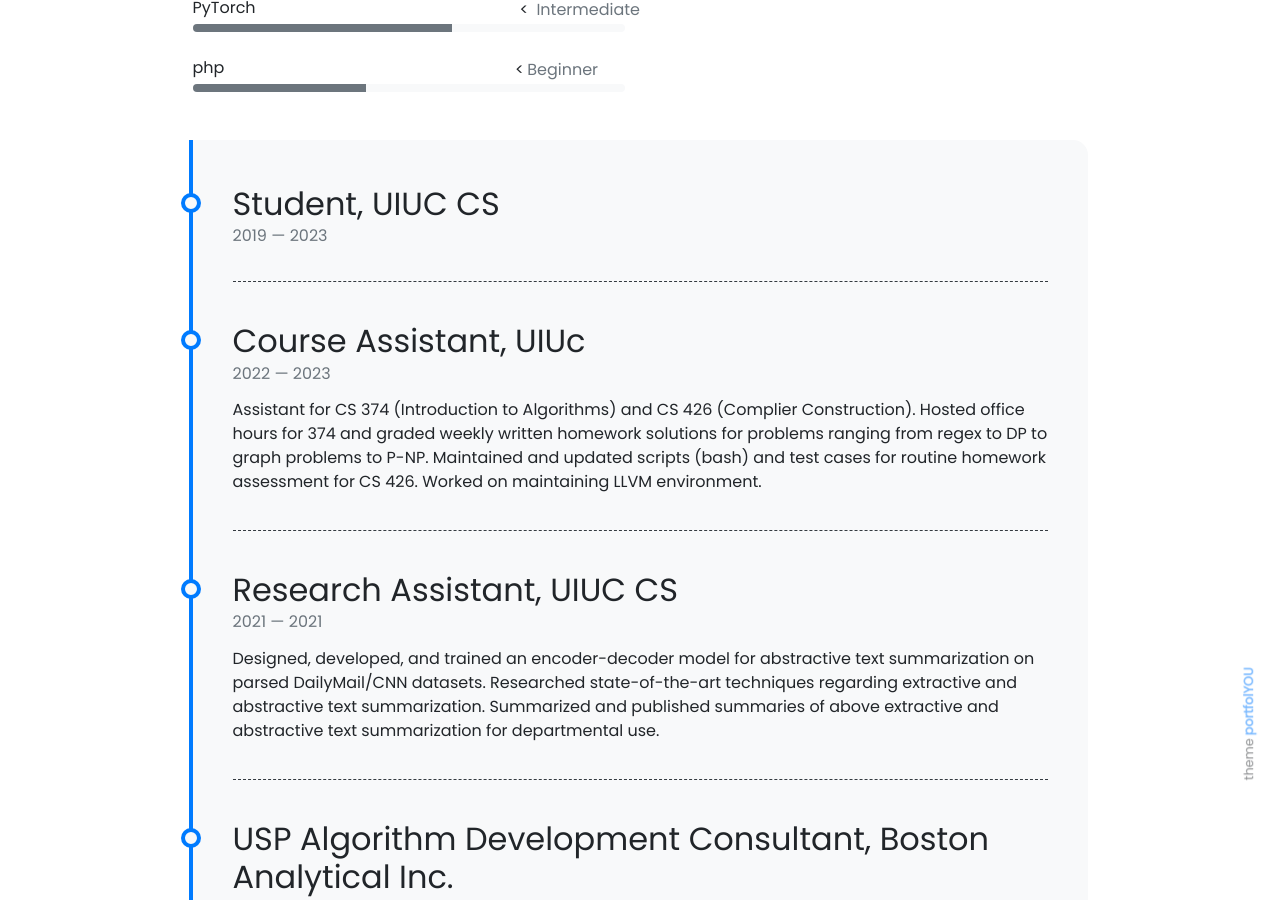
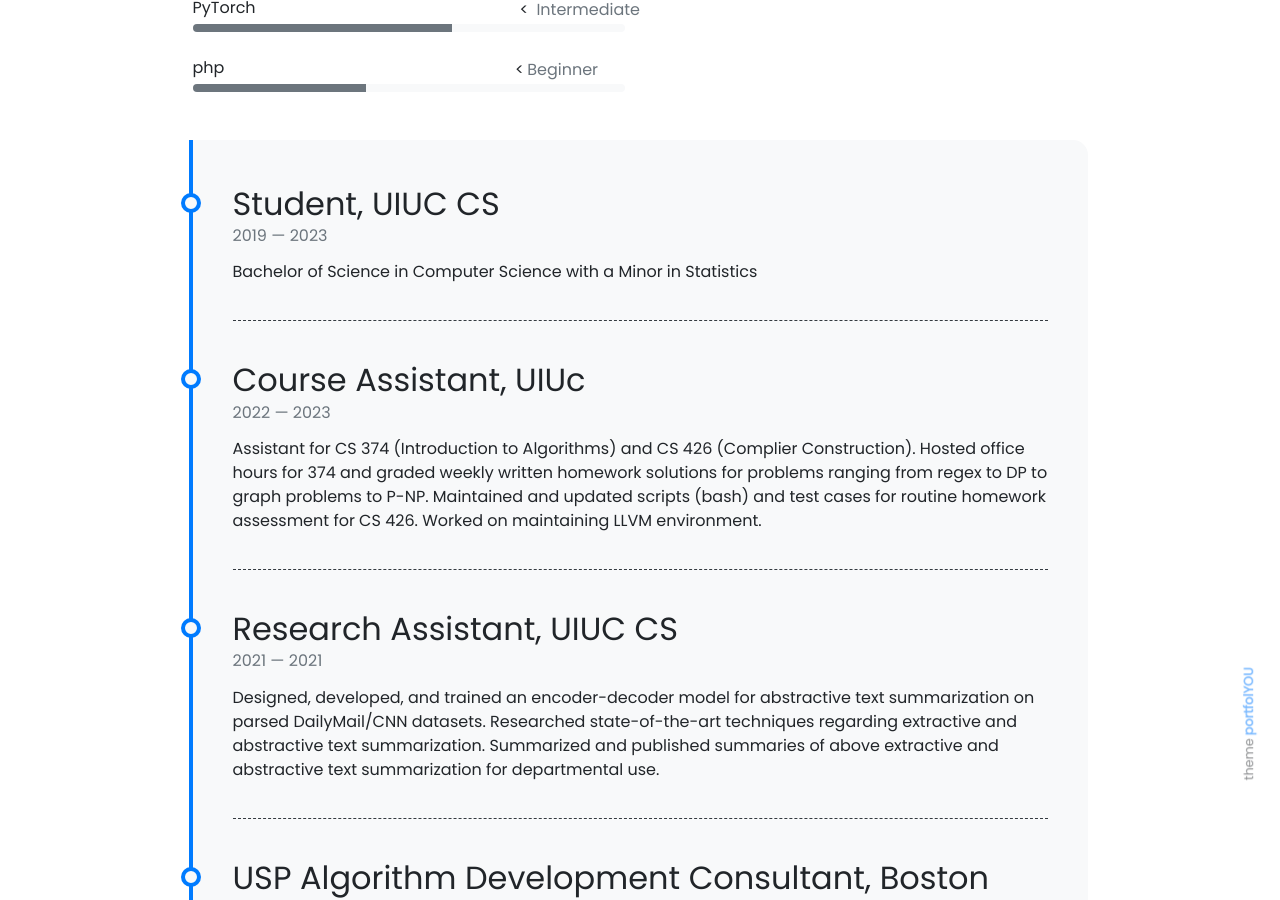
Before and after one commit to lexeme78557/lexeme78557.github.io, a Jekyll site: the page built from pages/about.md, in a window 1280 px wide and 900 px high, scrolled down 725 px. Built offline with Jekyll 4.4.1, drawn with Linux system fonts in a browser that asks for light colours; nearby versions of some CDN libraries.

Commit message:
"updating timeline"

```diff
--- a/_data/timeline.yml
+++ b/_data/timeline.yml
@@ -1,7 +1,7 @@
 - title: Student, UIUC CS
   from: 2019
   to: 2023
-  description:
+  description: Bachelor of Science in Computer Science with a Minor in Statistics
 
 
 
```
